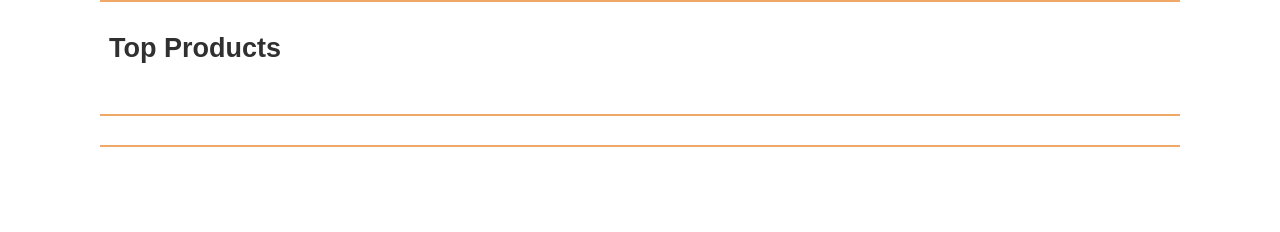
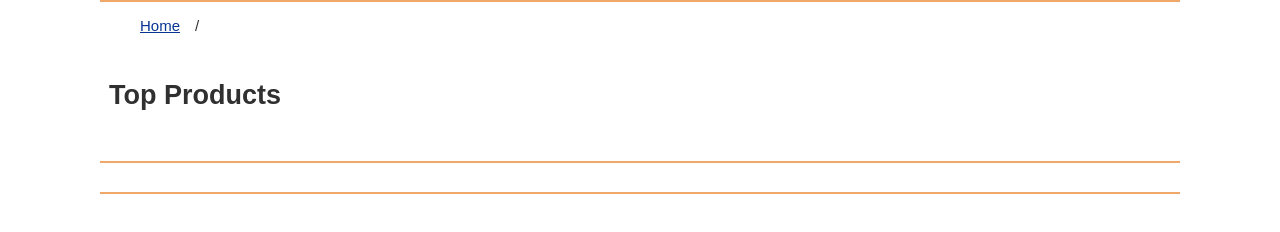
Before and after one commit to HottieHotton/SleepOutside-WDD330, a website: page src/product-listing/index.html in a window 1280 px wide. Drawn offline with Linux system fonts and the light colour scheme.

Commit message:
Breadcrumbs MiniTask Done

```diff
--- a/src/css/style.css
+++ b/src/css/style.css
@@ -275,3 +275,22 @@ footer {
   display: none;
   text-align: right;
 }
+
+
+
+
+/* BREADCRUMB */
+#breadcrumb-list {
+  list-style:none;
+  font-size:15px;
+
+  display:flex;
+  flex-direction:row;
+  gap: 15px;
+
+  text-transform: capitalize;
+}
+#breadcrumb-item-home, .breadcrumb-item-category.productPage {
+  color: rgb(7, 53, 146);
+  text-decoration-line: underline;
+}
--- a/src/js/ProductList.mjs
+++ b/src/js/ProductList.mjs
@@ -23,7 +23,11 @@ export default class ProductListing {
     if (list.length > 0) {
       this.renderList(list);
       document.querySelector(".title").innerHTML = this.category;
+
+      // breadcrumb
+      document.querySelector(".breadcrumb-item-category").innerHTML = `${this.category} (${list.length})`;
     }
+
   }
   renderList(list) {
     renderListWithTemplate(productCardTemplate, this.listElement, list);
--- a/src/js/productdetails.mjs
+++ b/src/js/productdetails.mjs
@@ -34,6 +34,11 @@ export default class ProductDetails {
     document
     .getElementById("addToCart")
     .addEventListener("click", this.addToCart.bind(this));
+
+    // breadcrumb
+    document.querySelector(".breadcrumb-item-category").innerHTML = this.product.Category;
+    document.querySelector(".breadcrumb-item-category").setAttribute("href", `/product-listing/index.html?category=${this.product.Category}`);
+    document.querySelector("#breadcrumb-item-product").innerHTML = this.product.NameWithoutBrand;
   }
   addToCart() {
     let cart = getLocalStorage("so-cart") || [];
--- a/src/product-listing/index.html
+++ b/src/product-listing/index.html
@@ -11,6 +11,16 @@
     <header class="divider" id="main-header">
 
     </header>
+
+    <!-- breadcrumb -->
+    <nav id="breadcrumb">
+      <ul id="breadcrumb-list">
+        <li><a id="breadcrumb-item-home" href="../index.html">Home</a></li>
+        <li>/</li>
+        <li class="breadcrumb-item-category"></li>
+      </ul>
+    </nav>
+
     <main class="divider">
       <div class="hero">
 
```
Also changed, not shown: src/cart/index.html (+9 -0 lines), src/index.html (+2 -0 lines), src/js/product.js (+4 -5 lines), src/product_pages/index.html (+12 -0 lines).
